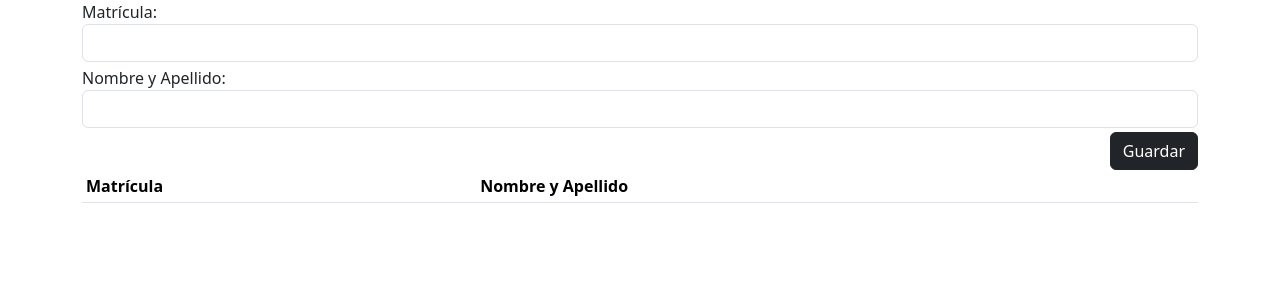
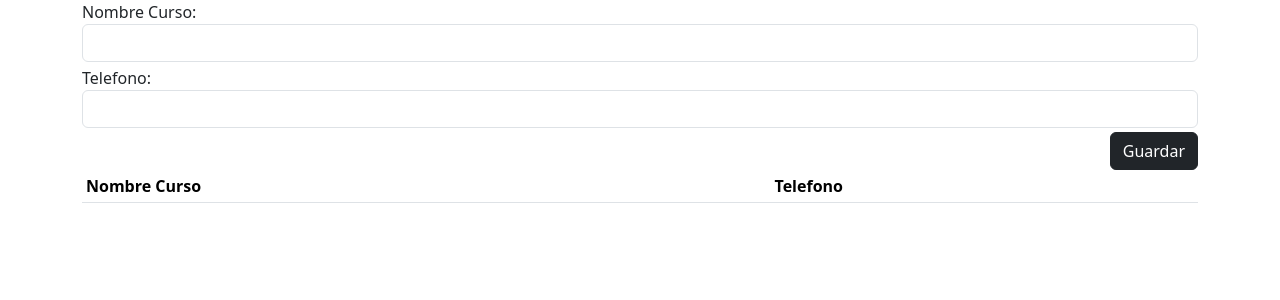
Before and after one commit to mandahumada/practica2, a Flask app: page /alumnos in a window 1280 px wide. Shown: the top 300 px of the page. Run offline with Flask 3, Linux system fonts and the light colour scheme; lists and menus that the app fills with data are empty.

Commit message:
Update alumnos.html

```diff
--- a/templates/alumnos.html
+++ b/templates/alumnos.html
@@ -13,38 +13,30 @@
     <title>Alumnos</title>
 </head>
 <body>
-    <!-- Nombre de la etiqueta Ejemplo: INPUT -->
-    <!-- # para ID -->
-    <!-- . para CLASS -->
-
-    <!-- form index 0 -->
-    <!-- #frmAlumnos -->
-    <!-- .formulario index 0 -->
     <div class="container">
-        <form method="post" id="frmAlumnos" class="formulario">
+        <form method="post" id="frmInscripcion" class="formulario">
             <div class="mb-1">
-                <label id="lblMatriculaFA" for="txtMatriculaFA">Matrícula:</label>
-                <input type="number" name="txtMatriculaFA" id="txtMatriculaFA" class="form-control" required="true" minlength="8" maxlength="8" data-rule-digits="true">
+                <label id="lblInscripcion" for="txtInscripcion">Nombre Curso:</label>
+                <input type="text" name="txtInscripcion" id="txtInscripcion" class="form-control" required="true" minlength="8" maxlength="8" data-rule-digits="true">
             </div>
             <div class="mb-1">
-                <label id="lblNombreApellidoFA" for="txtNombreApellidoFA">Nombre y Apellido:</label>
-                <input type="text" name="txtNombreApellidoFA" id="txtNombreApellidoFA" class="form-control" required="true" minlength="10" maxlength="25">
+                <label id="lblTelefono" for="txtTelefeno">Telefono:</label>
+                <input type="text" name="txtTelefeno" id="txtTelefeno" class="form-control" required="true" minlength="10" maxlength="25">
             </div>
             <div class="text-end">
                 <button id="btnGuardarFA" name="btnGuardarFA" class="btn btn-dark">Guardar</button>
             </div>
         </form>
-        <div id="divAlumnos"></div>
+        <div id="divInscripcion"></div>
 
-        <!-- table index 0 -->
         <table class="table table-sm">
             <thead>
                 <tr>
-                    <th>Matrícula</th>
-                    <th>Nombre y Apellido</th>
+                    <th>Nombre Curso</th>
+                    <th>Telefono</th>
                 </tr>
             </thead>
-            <tbody id="tbodyAlumnos"></tbody>
+            <tbody id="tbodyInscripcion"></tbody>
         </table>
     </div>
 
@@ -52,34 +44,40 @@
 
     <script>
         window.addEventListener("load", function (event) {
-            $("#frmAlumnos").validate({
+            $("#frmInscripcion").validate({
                 messages: {
-                    txtMatriculaFA: {
-                        required: "Ingresa la matrícula",
-                        minlength: "La matrícula es de 8 digitos",
-                        maxlength: "La matrícula es de 8 digitos",
-                        digits: "La matrícula es de solo números"
+                    txtInscripcion: {
+                        required: "Ingresa el nombre del curso",
+                        minlength: "el nombre debe llevar mas de 3 caracteres",
+                        // maxlength: "La matrícula es de 8 digitos",
+                        // digits: "La matrícula es de solo números"
                     },
-                    txtNombreApellidoFA: {
-                        required: "Ingresa tu nombre y apellido",
-                        minlength: "Ingresa más o 10 caracteres",
-                        maxlength: "Ingresa menos o 25 caracteres"
+                    txtTelefeno: {
+                        required: "Ingresa tu numero de telefono",
+                        minlength: "Ingresa 10 caracteres",
+                        maxlength: "Ingresa 10 caracteres"
                     }
                 },
                 rules: {
-                    txtMatriculaFA: {
-                        // required: true,
-                        // minlength: 8,
-                        // maxlength: 8
-                        // digits: true
+                    txtInscripcion: {
+                        required: true,
+                        minlength: 3,
+                        maxlength: 50
+                        //digits: true
+                    },
+
+                    txtTelefono: {
+                        required: true,
+                        minlength: 10,
+                        maxlength: 10
                     }
                 }
             })
 
-            $("#frmAlumnos").submit(function (event) {
+            $("#frmInscripcion").submit(function (event) {
                 event.preventDefault()
 
-                $.post("/alumnos/guardar", $(this).serialize(), function (respuesta) {
+                $.post("/inscripcion/guardar", $(this).serialize(), function (respuesta) {
                     console.log(respuesta)
                 })
             })
```
